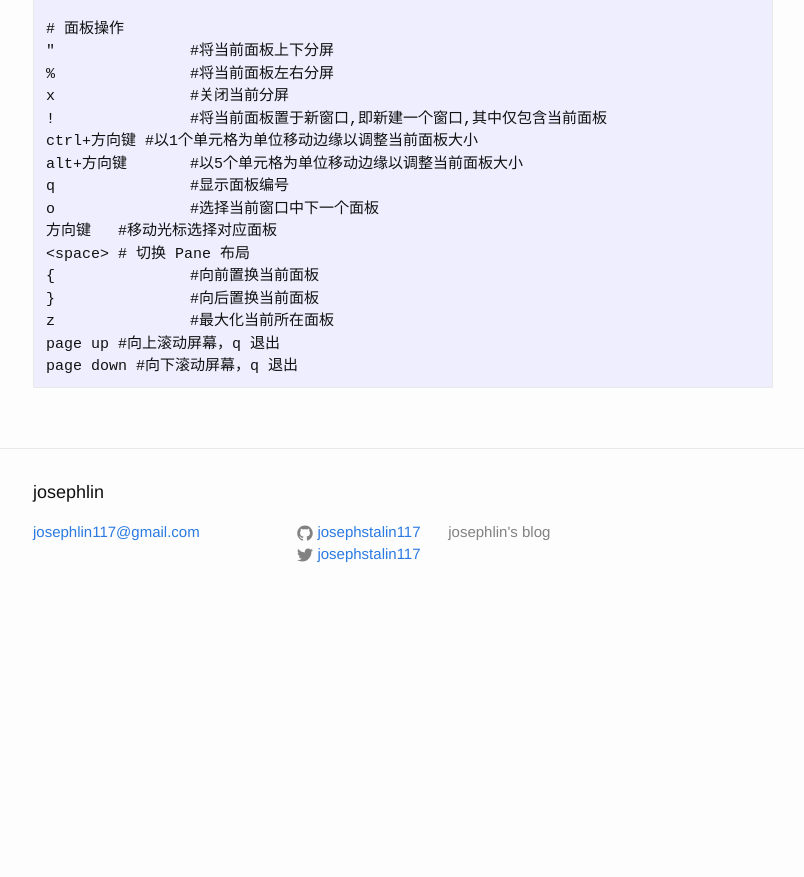
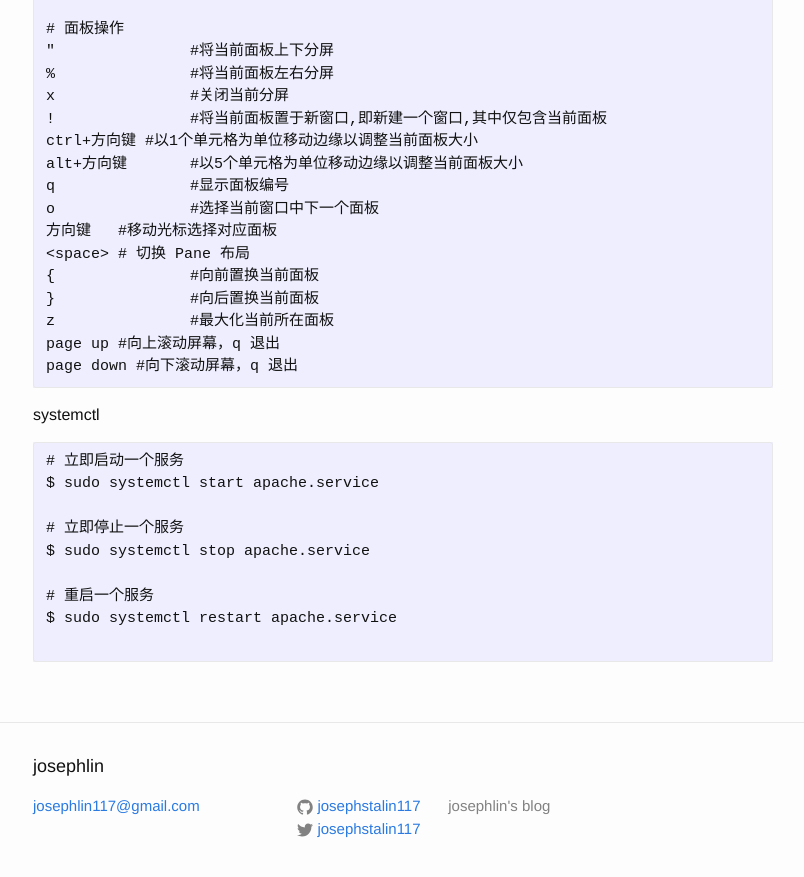
Before and after one commit to josephstalin117/josephstalin117.github.io, a Jekyll site: the page built from _posts/2016-04-04-linux.markdown, in a window 1280 px wide and 900 px high, scrolled down 11280 px. Shown: the top 877 px of the window, without its empty margins (237-1041 px from the left). Built offline with Jekyll 4.4.1, drawn with Linux system fonts in a browser that asks for light colours; before the commit the page ends 11906 px from its top, so only the background shows below that.

Commit message:
add systemctl

````diff
--- a/_posts/2016-04-04-linux.markdown
+++ b/_posts/2016-04-04-linux.markdown
@@ -530,3 +530,16 @@ z 		#最大化当前所在面板
 page up #向上滚动屏幕，q 退出
 page down #向下滚动屏幕，q 退出
 ```
+
+systemctl
+```
+# 立即启动一个服务
+$ sudo systemctl start apache.service
+
+# 立即停止一个服务
+$ sudo systemctl stop apache.service
+
+# 重启一个服务
+$ sudo systemctl restart apache.service
+
+```
````
